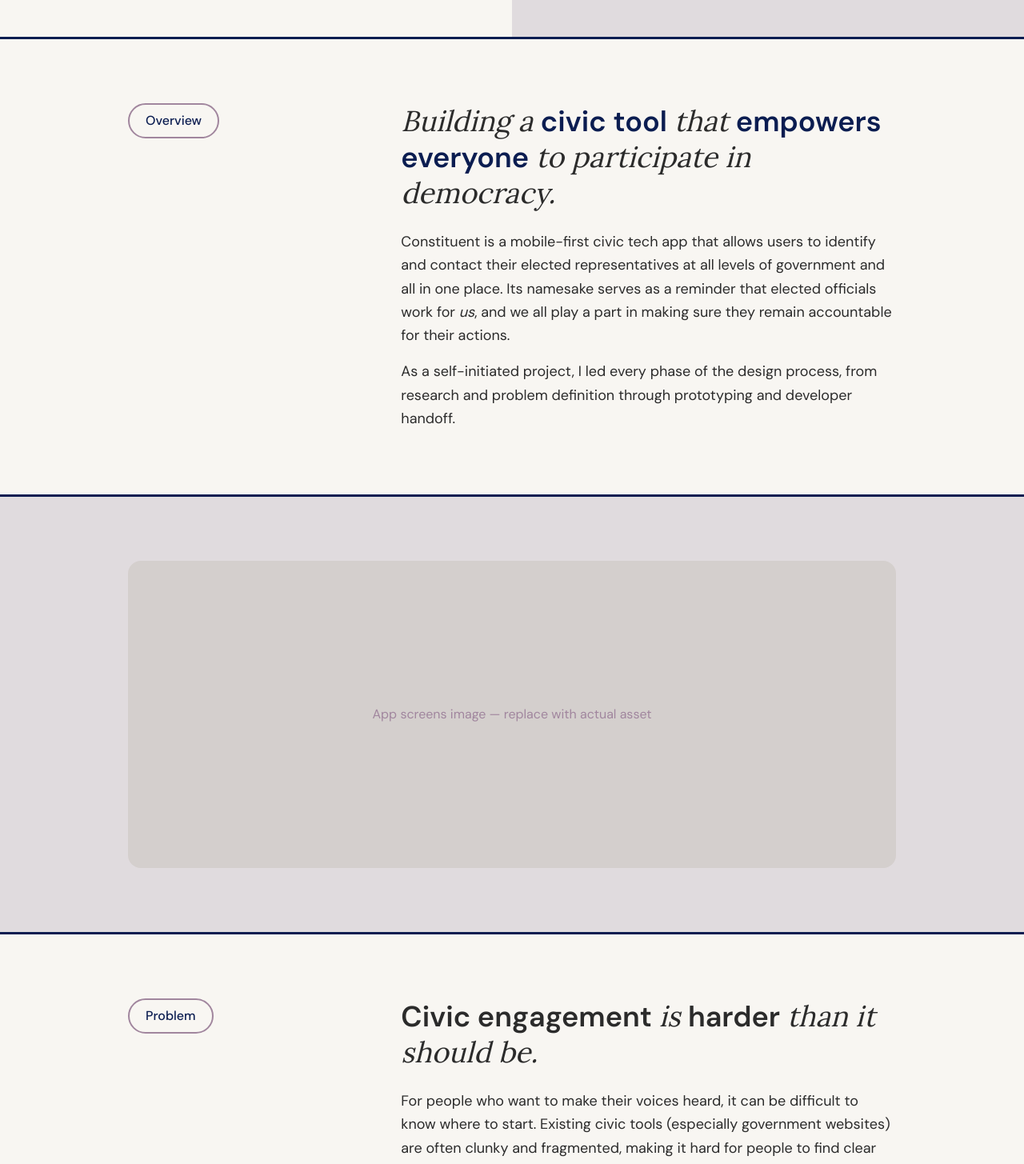
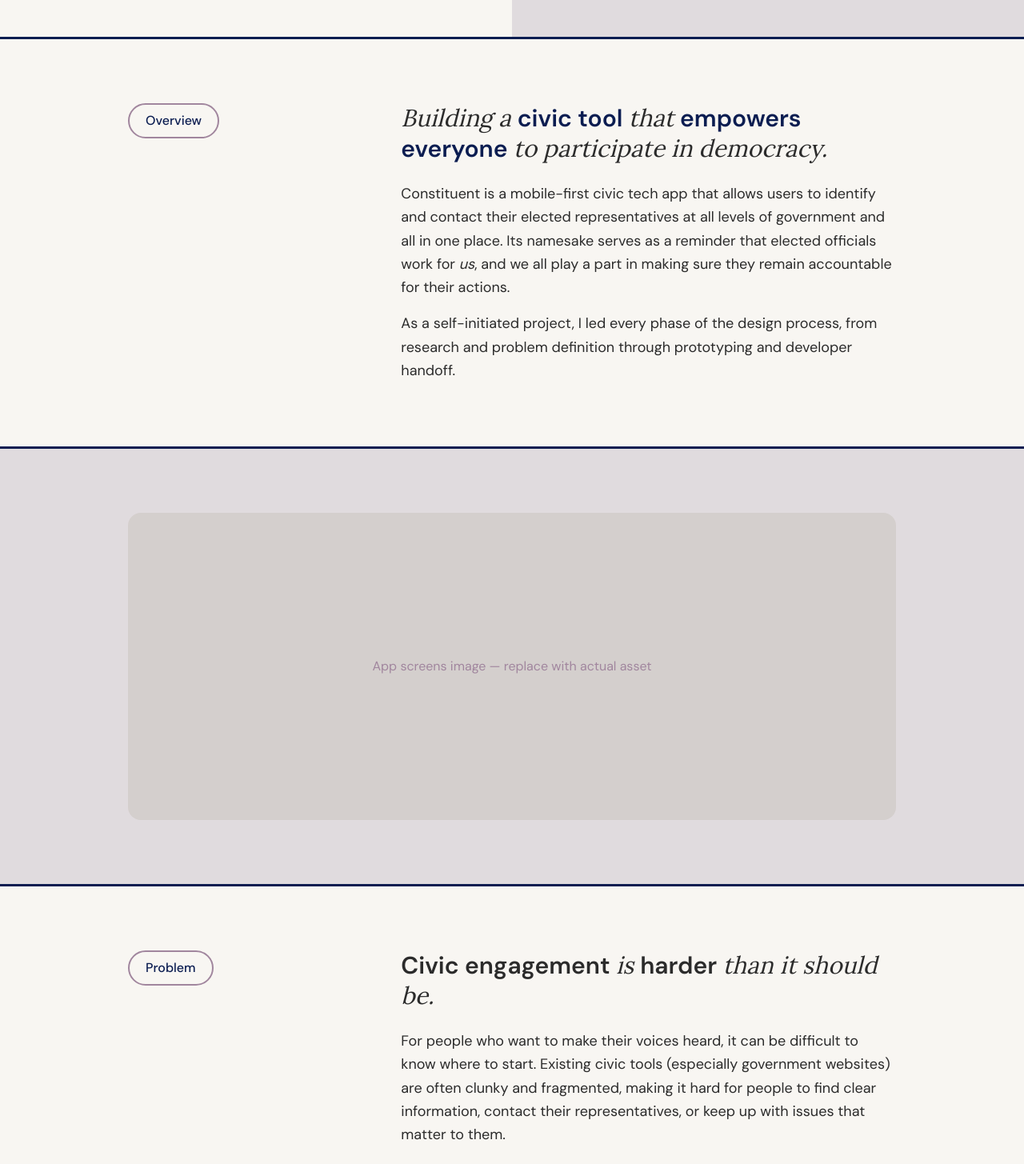
Before and after one commit to 1samanthacheng/portfolio, a Next.js app: page /constituent in a window 1280 px wide. Shown: the part 1040-2495 px from the top of the page at 80% size. Built offline with nearby package versions, Linux system fonts and the light colour scheme.

Commit message:
Update constituent/page.tsx
made body text size smaller

```diff
--- a/app/constituent/page.tsx
+++ b/app/constituent/page.tsx
@@ -103,7 +103,7 @@ export default function ConstituentPage() {
             </span>
           </div>
           <div className="space-y-6">
-            <h2 className="text-3xl md:text-4xl leading-tight">
+            <h2 className="text-2xl md:text-3xl leading-tight">
               <span className="font-serif italic" style={{ color: '#2B2B2B' }}>Building a </span>
               <span className="font-sans font-semibold" style={{ color: '#0B1D51' }}>civic tool </span>
               <span className="font-serif italic" style={{ color: '#2B2B2B' }}>that </span>
@@ -146,7 +146,7 @@ export default function ConstituentPage() {
             </span>
           </div>
           <div className="space-y-6">
-            <h2 className="text-3xl md:text-4xl leading-tight">
+            <h2 className="text-2xl md:text-3xl leading-tight">
               <span className="font-sans font-semibold" style={{ color: '#2B2B2B' }}>Civic engagement </span>
               <span className="font-serif italic" style={{ color: '#2B2B2B' }}>is </span>
               <span className="font-sans font-semibold" style={{ color: '#2B2B2B' }}>harder </span>
```
